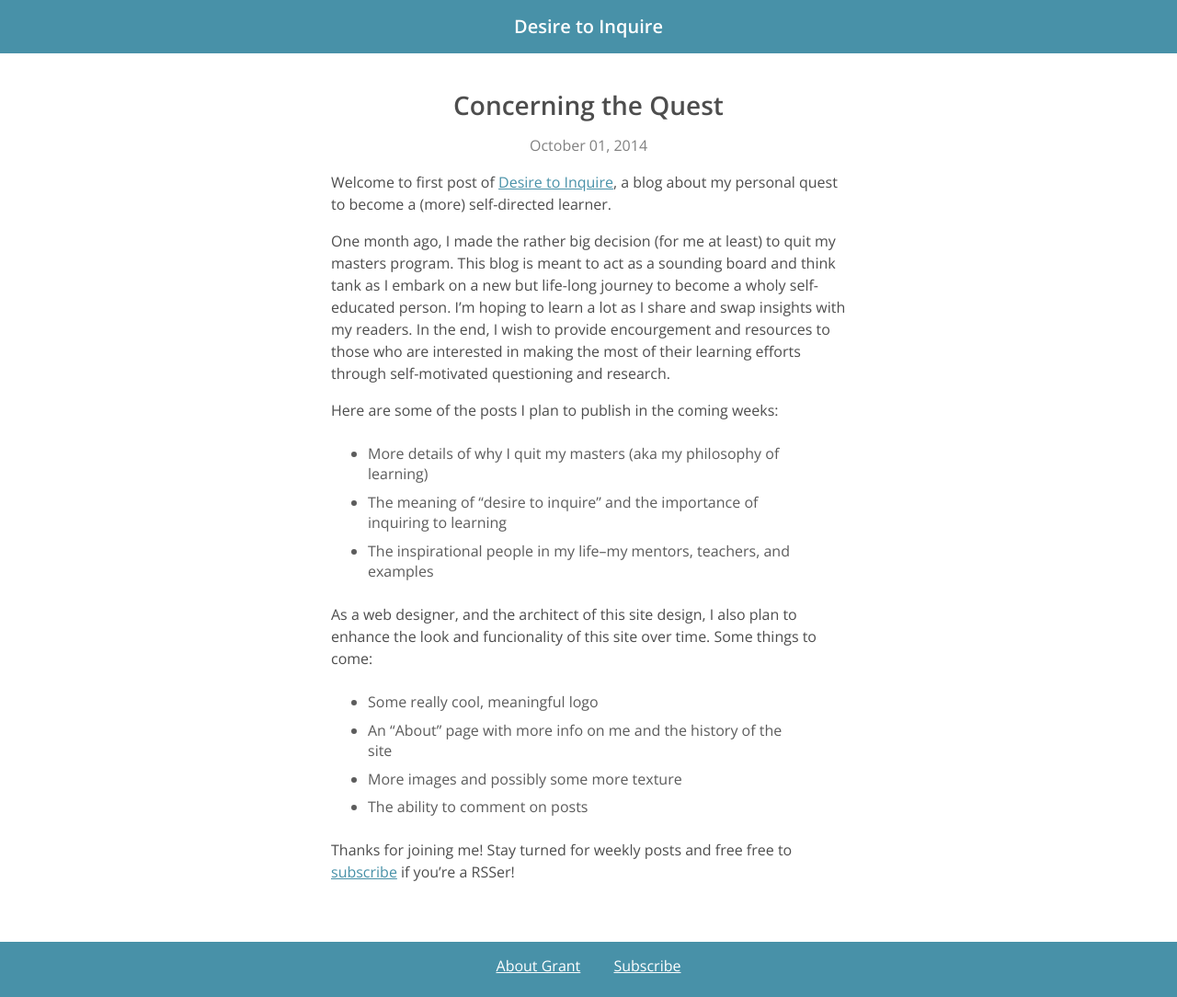
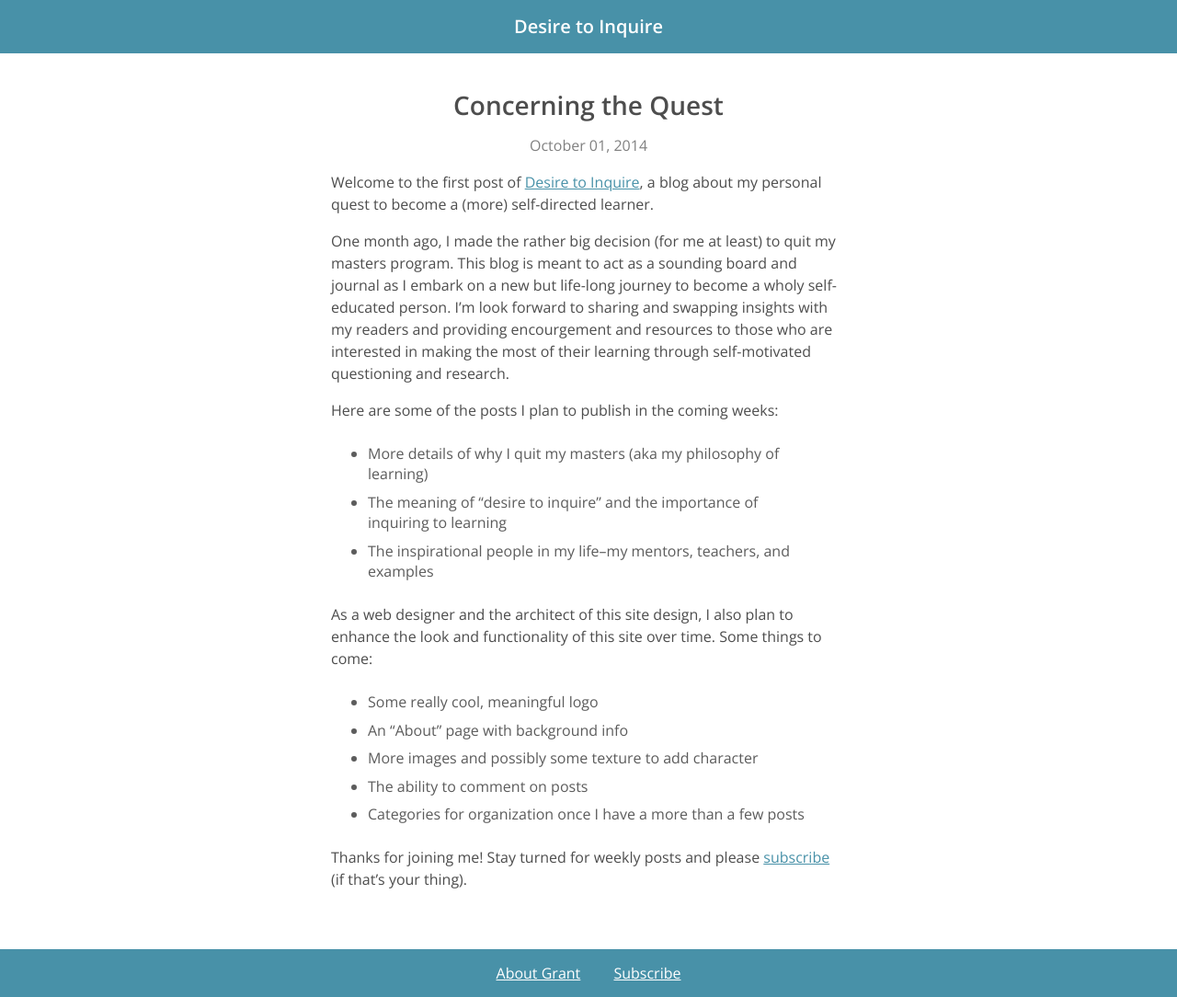
Before and after one commit to gzabrisk/desiretoinquire, a Jekyll site: the page built from _posts/2014-10-01-concerning-the-quest.md, in a window 1280 px wide. Shown: the whole page at 92% size. Built offline with Jekyll 4.4.1, drawn with Linux system fonts in a browser that asks for light colours.

Commit message:
Some updates to first post

```diff
--- a/_posts/2014-10-01-concerning-the-quest.md
+++ b/_posts/2014-10-01-concerning-the-quest.md
@@ -1,9 +1,9 @@
 ---
 title: Concerning the Quest
 ---
-Welcome to first post of <a href="http://desiretoinquire.com">Desire to Inquire</a>, a blog about my personal quest to become a (more) self-directed learner.
+Welcome to the first post of <a href="http://desiretoinquire.com">Desire to Inquire</a>, a blog about my personal quest to become a (more) self-directed learner.
 
-One month ago, I made the rather big decision (for me at least) to quit my masters program. This blog is meant to act as a sounding board and think tank as I embark on a new but life-long journey to become a wholy self-educated person. I'm hoping to learn a lot as I share and swap insights with my readers. In the end, I wish to provide encourgement and resources to those who are interested in making the most of their learning efforts through self-motivated questioning and research.
+One month ago, I made the rather big decision (for me at least) to quit my masters program. This blog is meant to act as a sounding board and journal as I embark on a new but life-long journey to become a wholy self-educated person. I'm look forward to sharing and swapping insights with my readers and providing encourgement and resources to those who are interested in making the most of their learning through self-motivated questioning and research.
 
 Here are some of the posts I plan to publish in the coming weeks:
 
@@ -11,11 +11,12 @@ Here are some of the posts I plan to publish in the coming weeks:
 - The meaning of "desire to inquire" and the importance of inquiring to learning
 - The inspirational people in my life–my mentors, teachers, and examples
 
-As a web designer, and the architect of this site design, I also plan to enhance the look and funcionality of this site over time. Some things to come:
+As a web designer and the architect of this site design, I also plan to enhance the look and functionality of this site over time. Some things to come:
 
 - Some really cool, meaningful logo
-- An "About" page with more info on me and the history of the site
-- More images and possibly some more texture
+- An "About" page with background info
+- More images and possibly some texture to add character
 - The ability to comment on posts
+- Categories for organization once I have a more than a few posts
 
-Thanks for joining me! Stay turned for weekly posts and free free to <a href="http://desiretoinquire.com/feed.xml">subscribe</a> if you're a RSSer!
+Thanks for joining me! Stay turned for weekly posts and please <a href="http://desiretoinquire.com/feed.xml">subscribe</a> (if that's your thing).
```
Also changed, not shown: 5 other files.
